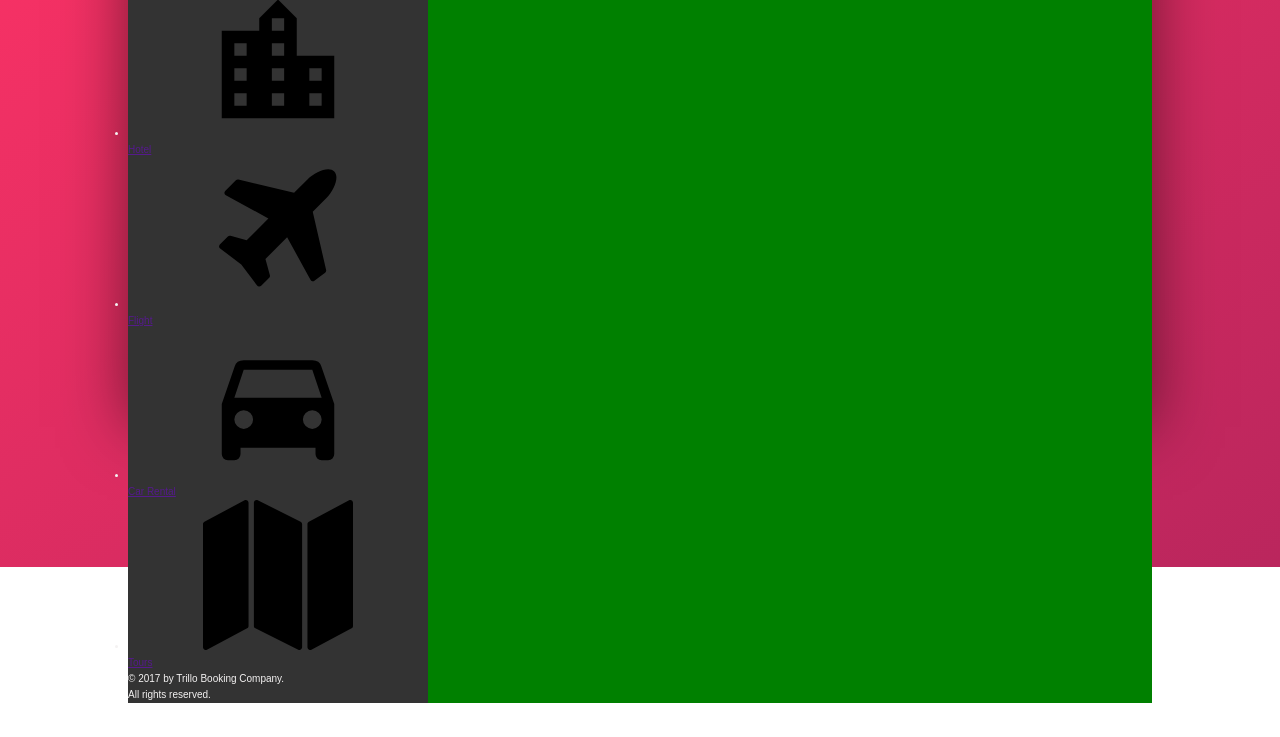
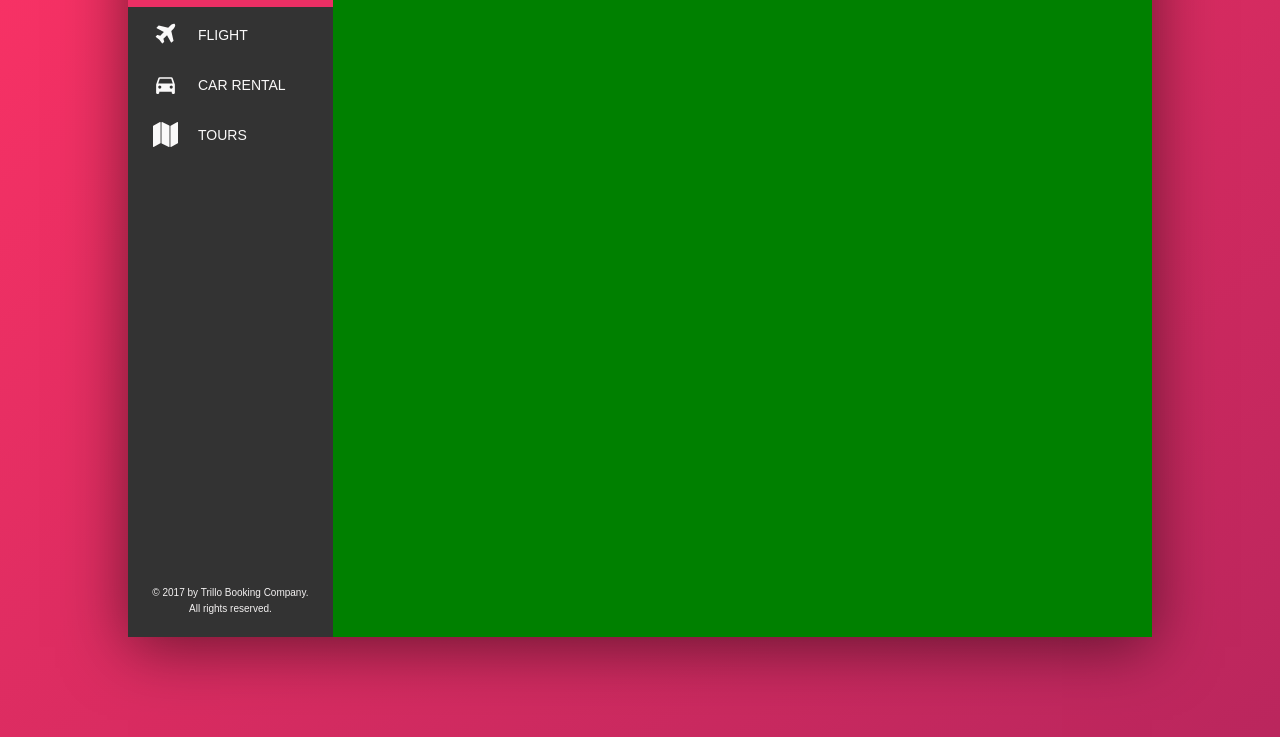
Before and after one commit to wdwiii/trillo, a website: page index.html in a window 1280 px wide. Shown: the part 233-970 px from the top of the page. Before the commit the page ends 936 px from the top, so only its background shows below. Drawn offline with Linux system fonts and the light colour scheme.

Commit message:
Add styles for sidebar

```diff
--- a/css/main.css
+++ b/css/main.css
@@ -1,3 +1,18 @@
+/*
+SVG Icon Names
+-----------------
+icon-angle-right
+icon-bookmark
+icon-chat
+icon-directions-car
+icon-location-city
+icon-location-on
+icon-map
+icon-plane
+icon-search
+icon-star-half
+icon-star
+*/
 :root {
   --color-primary: #eb2f64;
   --color-primary-light: #FF3366;
@@ -61,7 +76,7 @@ body {
 .container {
   background-color: var(--color-grey-light-2);
   box-shadow: var(--default-shadow);
-  height: 50rem;
+  margin: 10rem 0;
   flex: 0 1 80%;
   flex-wrap: wrap; }
 
@@ -80,13 +95,15 @@ body {
 
 .sidebar {
   background-color: var(--color-grey-dark-1);
-  flex: 0 0 20%; }
-  .sidebar__list {
-    list-style: none; }
+  display: flex;
+  flex: 0 0 20%;
+  flex-direction: column;
+  justify-content: space-between; }
 
 .hotel-view {
   background-color: green;
-  flex: 1; }
+  flex: 1;
+  height: 70rem; }
 
 .logo {
   height: 3.25rem;
@@ -150,7 +167,7 @@ body {
   .user-nav__notification {
     border-radius: 50%;
     background-color: var(--color-primary);
-    color: var(--color-white);
+    color: var(--color-grey-light-1);
     font-size: .8rem;
     height: 1.7rem;
     width: 1.7rem;
@@ -170,3 +187,49 @@ body {
     height: 4rem;
     margin-right: 1rem;
     width: 4rem; }
+
+.side-nav {
+  font-size: var(--font-size-small);
+  list-style: none;
+  margin-top: 2.5rem; }
+  .side-nav__item {
+    position: relative;
+    text-transform: uppercase;
+    transition: all .3s; }
+    .side-nav__item:not(:last-child) {
+      margin-bottom: .5rem; }
+  .side-nav__item::before {
+    background-color: var(--color-primary);
+    content: "";
+    height: 100%;
+    width: 3px;
+    position: absolute;
+    top: 0;
+    left: 0;
+    transform: scaleY(0);
+    transition: transform 0.2s, width 0.4s cubic-bezier(0.83, 0, 0.17, 1) 0.2s, background-color 0.1s; }
+  .side-nav__item:hover::before, .side-nav__item--active::before {
+    transform: scaleY(1);
+    width: 100%; }
+  .side-nav__item:active::before {
+    background-color: var(--color-primary-light); }
+  .side-nav__icon {
+    fill: currentColor;
+    margin-right: 2rem;
+    height: 2.5rem;
+    width: 2.5rem; }
+  .side-nav__link:link, .side-nav__link:visited {
+    color: var(--color-grey-light-1);
+    padding: 1rem 2.5rem;
+    position: relative;
+    text-decoration: none;
+    transition: all .2s ease;
+    z-index: 15;
+    display: flex;
+    align-items: center; }
+    .side-nav__link:link:hover, .side-nav__link:visited:hover {
+      opacity: 1; }
+
+.legal {
+  padding: 2rem;
+  text-align: center; }
```
